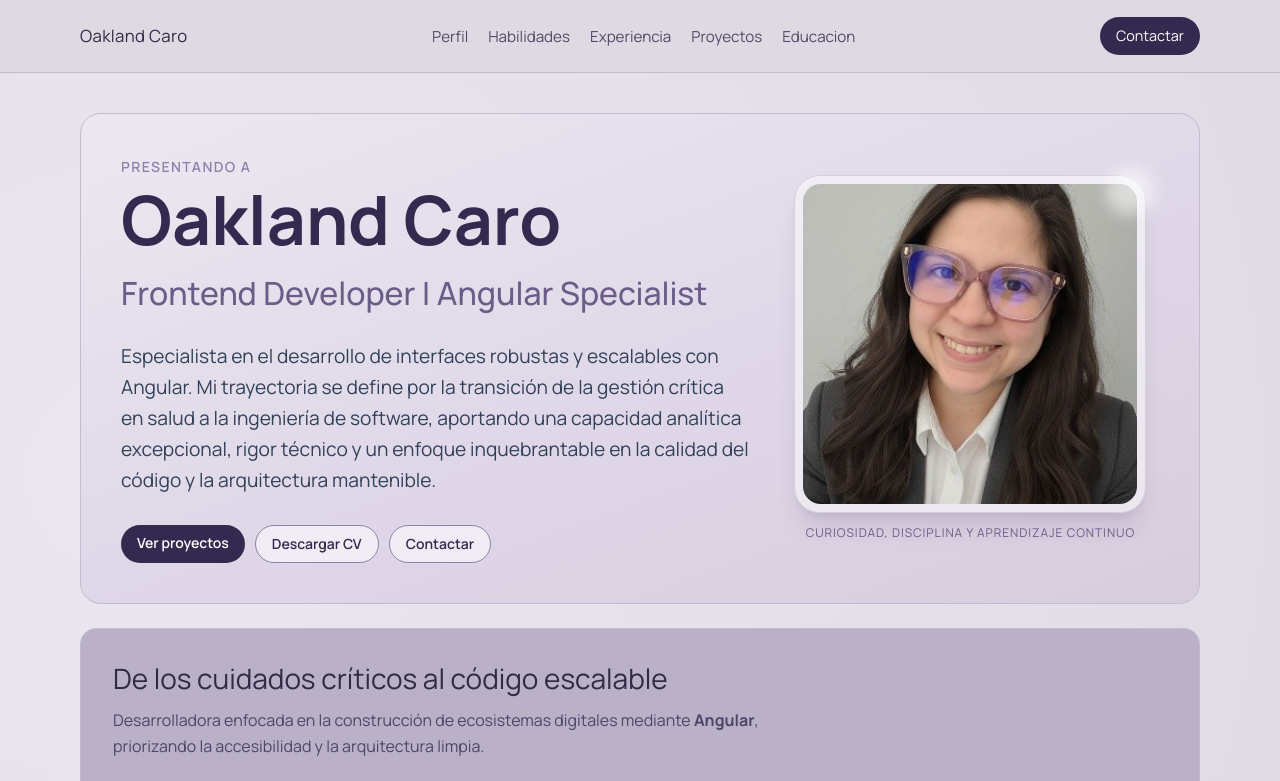
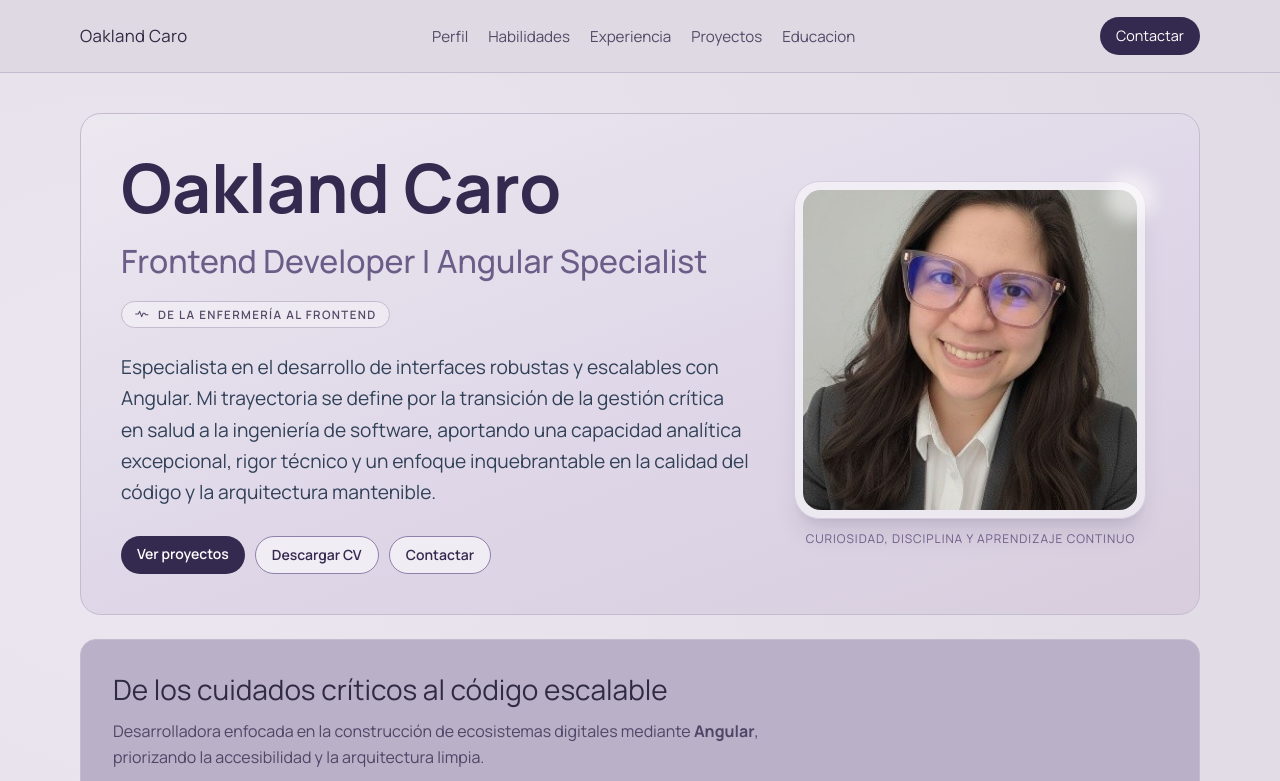
Before and after one commit to oaklandcodes/portfolio-oakland, an Angular app: page / in a window 1280 px wide. Shown: the top 781 px of the page. Built offline with nearby package versions, Linux system fonts and the light colour scheme.

Commit message:
feat: refine portfolio branding and prepare pages deploy

```diff
--- a/package.json
+++ b/package.json
@@ -6,7 +6,9 @@
     "dev": "ng serve",
     "start": "ng serve",
     "build": "ng build",
-    "watch": "ng build --watch --configuration development"
+    "watch": "ng build --watch --configuration development",
+    "build:gh-pages": "ng build --base-href /portfolio-angular/",
+    "deploy:gh-pages": "angular-cli-ghpages --dir=dist/portfolio-angular/browser"
   },
   "private": true,
   "packageManager": "npm@11.11.0",
@@ -25,6 +27,7 @@
     "@angular/cli": "^21.2.7",
     "@angular/compiler-cli": "^21.2.0",
     "@tailwindcss/postcss": "^4.2.2",
+    "angular-cli-ghpages": "^3.0.2",
     "postcss": "^8.5.9",
     "prettier": "^3.8.1",
     "tailwindcss": "^4.2.2",
--- a/src/app/features/home/components/contact-section/contact-section.html
+++ b/src/app/features/home/components/contact-section/contact-section.html
@@ -9,20 +9,7 @@
     Disponible para colaborar en proyectos frontend con Angular, arquitectura modular y mejora continua.
   </p>
 
-  <div class="mt-5 grid gap-3 sm:grid-cols-2 lg:grid-cols-4">
-    @if (contacts().phone) {
-      <a
-        class="flex items-center gap-2 rounded-xl border border-[var(--color-border)] bg-white/35 px-4 py-3 text-sm text-[var(--color-text)] no-underline transition hover:bg-white/55"
-        [href]="'tel:' + contacts().phone"
-        aria-label="Llamar por telefono"
-      >
-        <svg viewBox="0 0 24 24" aria-hidden="true" class="h-4 w-4 fill-current">
-          <path d="M6.6 10.8a15.3 15.3 0 0 0 6.6 6.6l2.2-2.2a1 1 0 0 1 1-.24 11.2 11.2 0 0 0 3.5.56 1 1 0 0 1 1 1V20a1 1 0 0 1-1 1A17 17 0 0 1 3 4a1 1 0 0 1 1-1h3.1a1 1 0 0 1 1 1 11.2 11.2 0 0 0 .56 3.5 1 1 0 0 1-.24 1z" />
-        </svg>
-        <span>Telefono</span>
-      </a>
-    }
-
+  <div class="mt-5 grid gap-3 sm:grid-cols-2 lg:grid-cols-3">
     <a
       class="flex items-center gap-2 rounded-xl border border-[var(--color-border)] bg-white/35 px-4 py-3 text-sm text-[var(--color-text)] no-underline transition hover:bg-white/55"
       [href]="'mailto:' + contacts().email"
--- a/src/app/features/home/components/hero-section/hero-section.html
+++ b/src/app/features/home/components/hero-section/hero-section.html
@@ -3,17 +3,20 @@
   class="grid gap-8 rounded-[1.3rem] border border-[var(--color-border)] bg-[linear-gradient(160deg,#ece8f0_0%,#dfd7e8_55%,#d7cddd_100%)] p-[clamp(1.2rem,4vw,2.5rem)] lg:grid-cols-[1.25fr_0.75fr] lg:items-center"
 >
   <div>
-    <span class="text-iris-mist text-sm font-semibold uppercase tracking-widest">
-      {{ profile().greeting }}
-    </span>
-
-    <h1 class="text-midnight-orchid mt-2 text-[clamp(2.5rem,6vw,4.25rem)] font-black leading-[0.98]">
+    <h1 class="text-midnight-orchid text-[clamp(2.5rem,6vw,4.25rem)] font-black leading-[0.98]">
       {{ profile().name }}
     </h1>
 
     <h2 class="text-dusky-lilac mt-4 text-[clamp(1.35rem,2.8vw,2rem)] font-medium">
       {{ profile().role }}
     </h2>
+
+    <p class="mt-4 inline-flex items-center gap-2 rounded-full border border-[var(--color-border)] bg-white/35 px-3 py-1 text-[0.72rem] font-semibold uppercase tracking-[0.12em] text-[var(--color-text-soft)]">
+      <svg viewBox="0 0 24 24" aria-hidden="true" class="h-4 w-4 shrink-0 fill-none stroke-current stroke-[1.6]">
+        <path d="M2.5 12h4l2-4 3 8 2.2-5h2.3l1.5 2h3.5" stroke-linecap="round" stroke-linejoin="round" />
+      </svg>
+      <span>De la enfermería al frontend</span>
+    </p>
 
     <p class="mt-6 max-w-2xl text-[clamp(1rem,1.7vw,1.2rem)] leading-relaxed text-slate-700">
       {{ profile().summary }}
--- a/src/app/features/home/data/portfolio.data.ts
+++ b/src/app/features/home/data/portfolio.data.ts
@@ -11,7 +11,6 @@ import {
 } from './portfolio.models';
 
 export const PROFILE_DATA: Profile = {
-  greeting: 'Presentando a',
   name: 'Oakland Caro',
   role: 'Frontend Developer | Angular Specialist',
   summary:
@@ -19,7 +18,6 @@ export const PROFILE_DATA: Profile = {
 };
 
 export const CONTACT_LINKS: ContactLinks = {
-  phone: '+34640116766',
   github: 'https://github.com/oaklandcodes',
   linkedin: 'https://www.linkedin.com/in/oaklandcaro91/',
   email: 'oakland.caro1@gmail.com',
@@ -154,10 +152,10 @@ export const LANGUAGES_DATA: Language[] = [
 
 export const PROJECTS_DATA: ProjectItem[] = [
   {
-    title: 'Sagardobus | Proyecto Profesional',
-    category: 'Practicas + etapa profesional',
+    title: 'Sagardobus',
+    category: 'Etapa profesional',
     summary:
-      'Participacion en entorno profesional real durante practicas y etapa laboral como Frontend Developer Junior, trabajando en funcionalidades de negocio con Angular y consumo de APIs REST.',
+      'Participacion en entorno profesional como  Junior Frontend Developer, trabajando en funcionalidades de negocio con Angular y consumo de APIs REST.',
     imageUrl: 'assets/SagardoBus.png',
     imageAlt: 'Captura del proyecto profesional de Sagardobus',
     highlights: [
@@ -169,7 +167,7 @@ export const PROJECTS_DATA: ProjectItem[] = [
     demoUrl: 'https://www.sagardobus.com/',
   },
   {
-    title: 'OakAir-app',
+    title: 'OakAir',
     category: 'Plataforma Boutique de Vuelos',
     summary:
       'SPA desarrollada con Angular 19 y arquitectura Standalone, enfocada en gestión de vuelos con experiencia premium y flujos optimizados.',
@@ -187,7 +185,7 @@ export const PROJECTS_DATA: ProjectItem[] = [
   },
   {
     title: 'API Documentada con Swagger',
-    category: 'Backend listo | Frontend en progreso',
+    category: 'Backend',
     summary:
       'Diseño y documentación completa de la API con Swagger/OpenAPI. Actualmente en fase de implementación de la capa frontend para cerrar el flujo end-to-end.',
     imageUrl: 'assets/swagger.png',
--- a/src/app/features/home/data/portfolio.models.ts
+++ b/src/app/features/home/data/portfolio.models.ts
@@ -1,5 +1,4 @@
 export type Profile = {
-  greeting: string;
   name: string;
   role: string;
   summary: string;
--- a/src/index.html
+++ b/src/index.html
@@ -5,6 +5,7 @@
   <title>PortfolioOakland</title>
   <base href="/">
   <meta name="viewport" content="width=device-width, initial-scale=1">
+  <link rel="icon" type="image/svg+xml" href="favicon.svg">
   <link rel="icon" type="image/x-icon" href="favicon.ico">
 </head>
 <body>
```
Also changed, not shown: public/favicon.svg (added), 1 other file (tests, documents, lock files or other folders).
